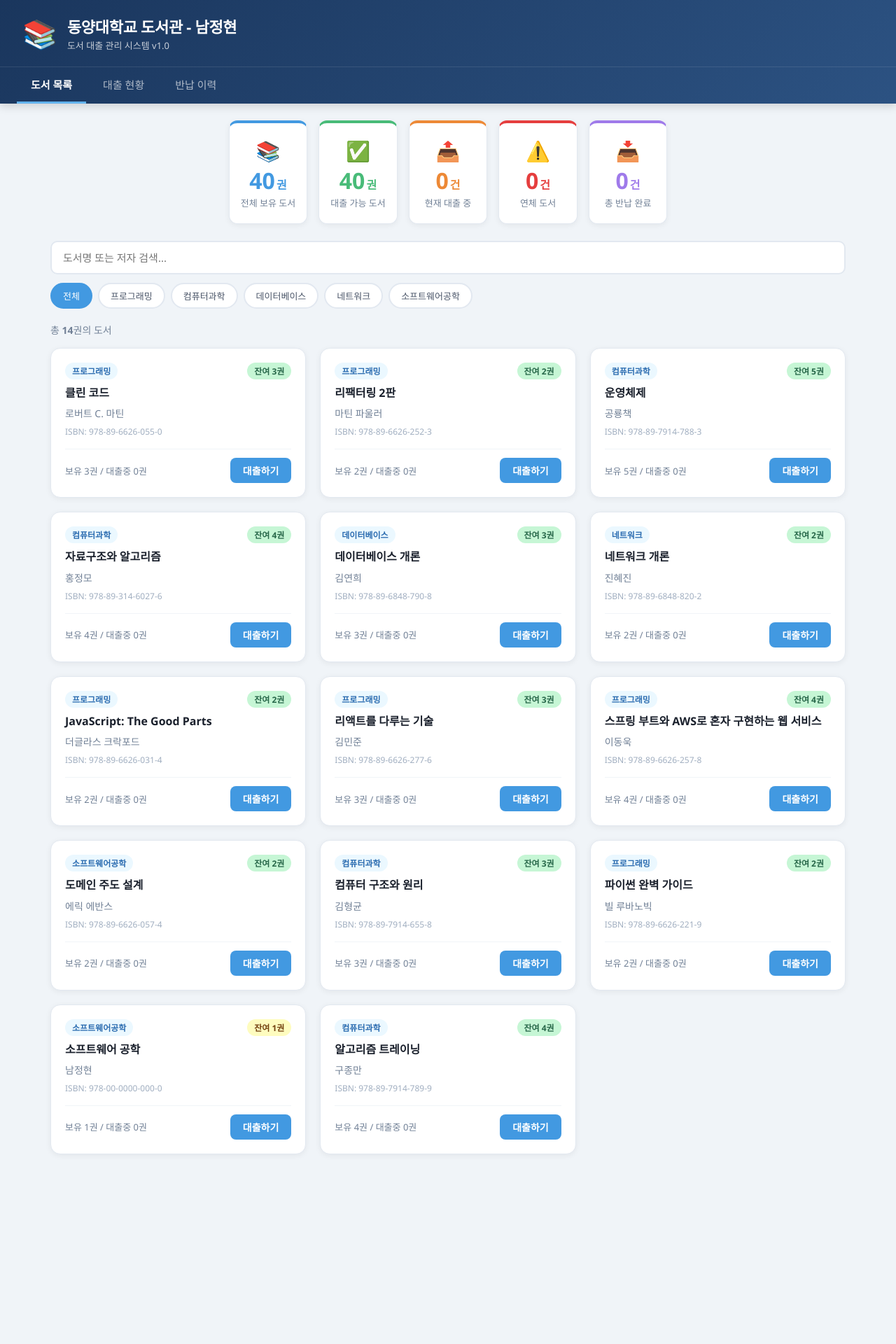
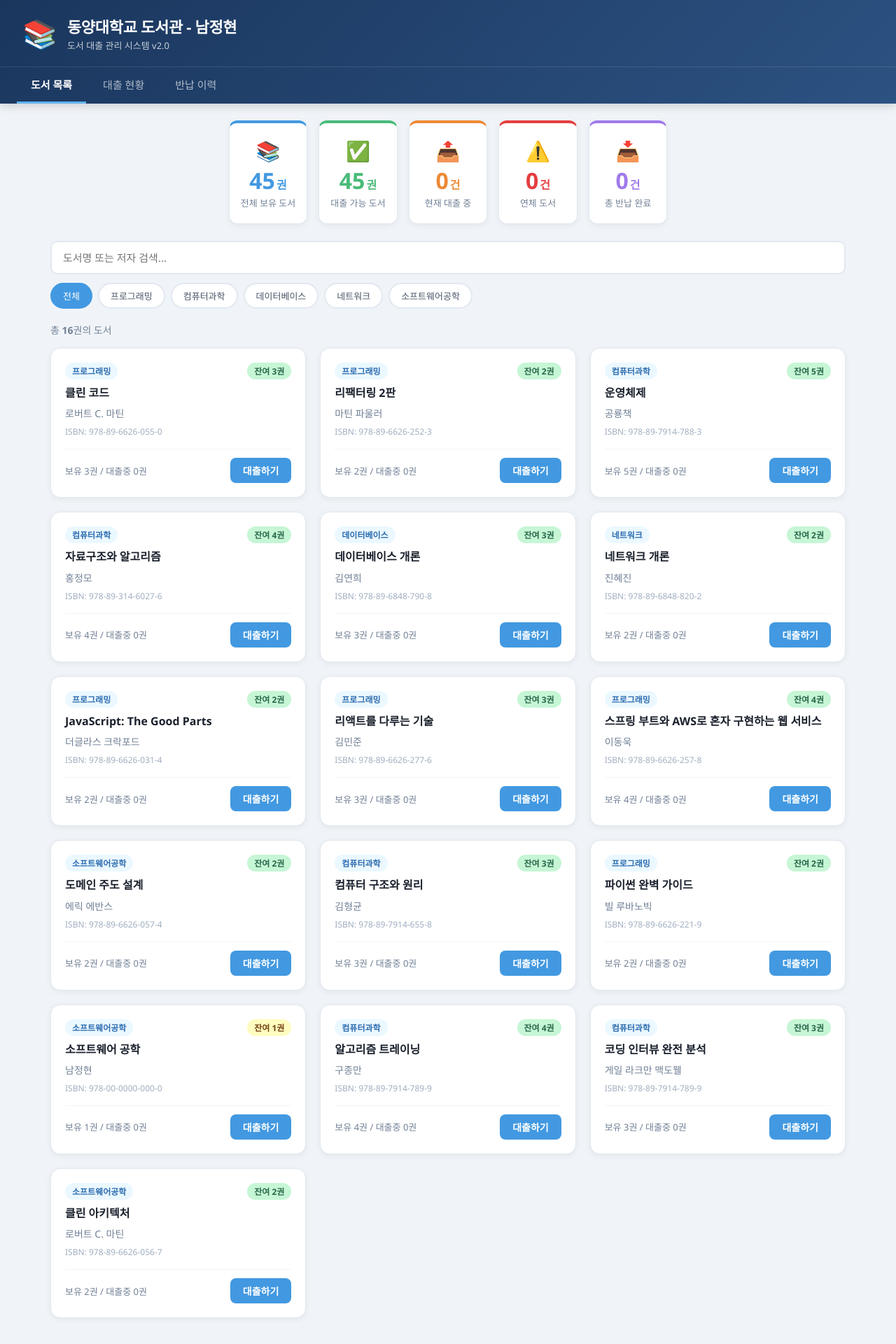
Before and after one commit to NamJungHyeon/library-loan-system, a React (Vite) app: page / in a window 1280 px wide. Shown: the top 1920 px of the page at 70% size. Before the commit the page ends 1713 px from the top, so only its background shows below. Built offline with nearby package versions, Linux system fonts and the light colour scheme.

Commit message:
도서 두권 추가 및 헤더 변경

```diff
--- a/src/components/Header.jsx
+++ b/src/components/Header.jsx
@@ -14,7 +14,7 @@ export default function Header({ activeTab, setActiveTab, loanCount, overdueCoun
           <span className={styles.logoIcon}>📚</span>
           <div>
             <h1 className={styles.title}>동양대학교 도서관 - 남정현</h1>
-            <p className={styles.subtitle}>도서 대출 관리 시스템 v1.0</p>
+            <p className={styles.subtitle}>도서 대출 관리 시스템 v2.0</p>
           </div>
         </div>
         {overdueCount > 0 && (
--- a/src/data/books.js
+++ b/src/data/books.js
@@ -13,6 +13,8 @@ export const initialBooks = [
   { id: 12, title: '파이썬 완벽 가이드', author: '빌 루바노빅', category: '프로그래밍', isbn: '978-89-6626-221-9', total: 2 },
   { id: 13, title: '소프트웨어 공학', author: '남정현', category: '소프트웨어공학', isbn: '978-00-0000-000-0', total: 1 },
   { id: 14, title: '알고리즘 트레이닝', author: '구종만', category: '컴퓨터과학', isbn: '978-89-7914-789-9', total: 4 },
+  { id: 15, title: '코딩 인터뷰 완전 분석', author: '게일 라크만 맥도웰', category: '컴퓨터과학', isbn: '978-89-7914-789-9', total: 3 },
+  { id: 16, title: '클린 아키텍처', author: '로버트 C. 마틴', category: '소프트웨어공학', isbn: '978-89-6626-056-7', total: 2 },
 ];
 
 export const categories = ['전체', '프로그래밍', '컴퓨터과학', '데이터베이스', '네트워크', '소프트웨어공학'];
```
